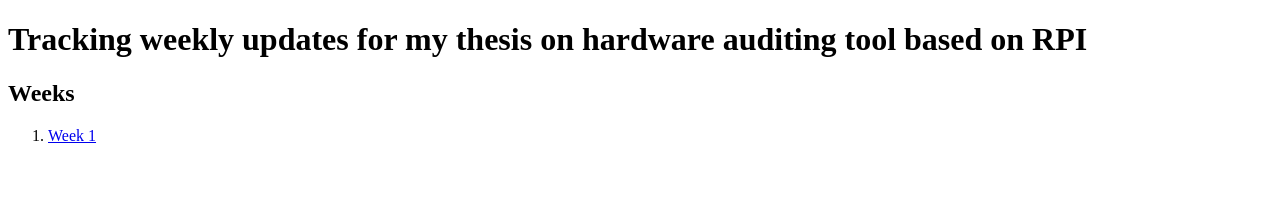
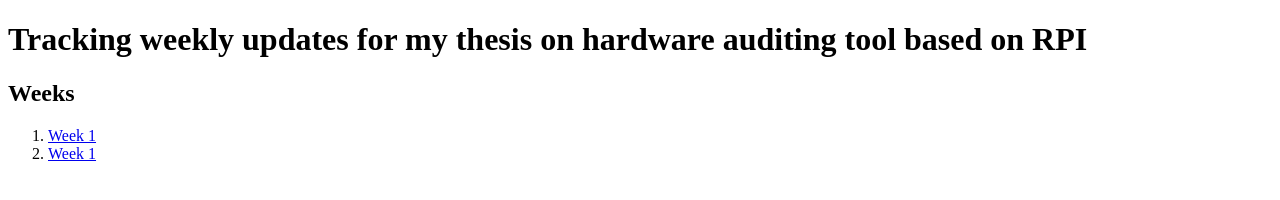
Before and after one commit to shivamhw/hardware-auditing-tool, a plain HTML site: page docs/index.html in a window 1280 px wide. Drawn offline with Linux system fonts and the light colour scheme.

Commit message:
added week 2 link on front page

```diff
--- a/docs/index.html
+++ b/docs/index.html
@@ -14,6 +14,8 @@
 
 <ol>
 	<li><a href="./week1.html">Week 1</a></li>
+	<li><a href="week2/week2.html">Week 1</a></li>
+
 </ol>
 
 
```
